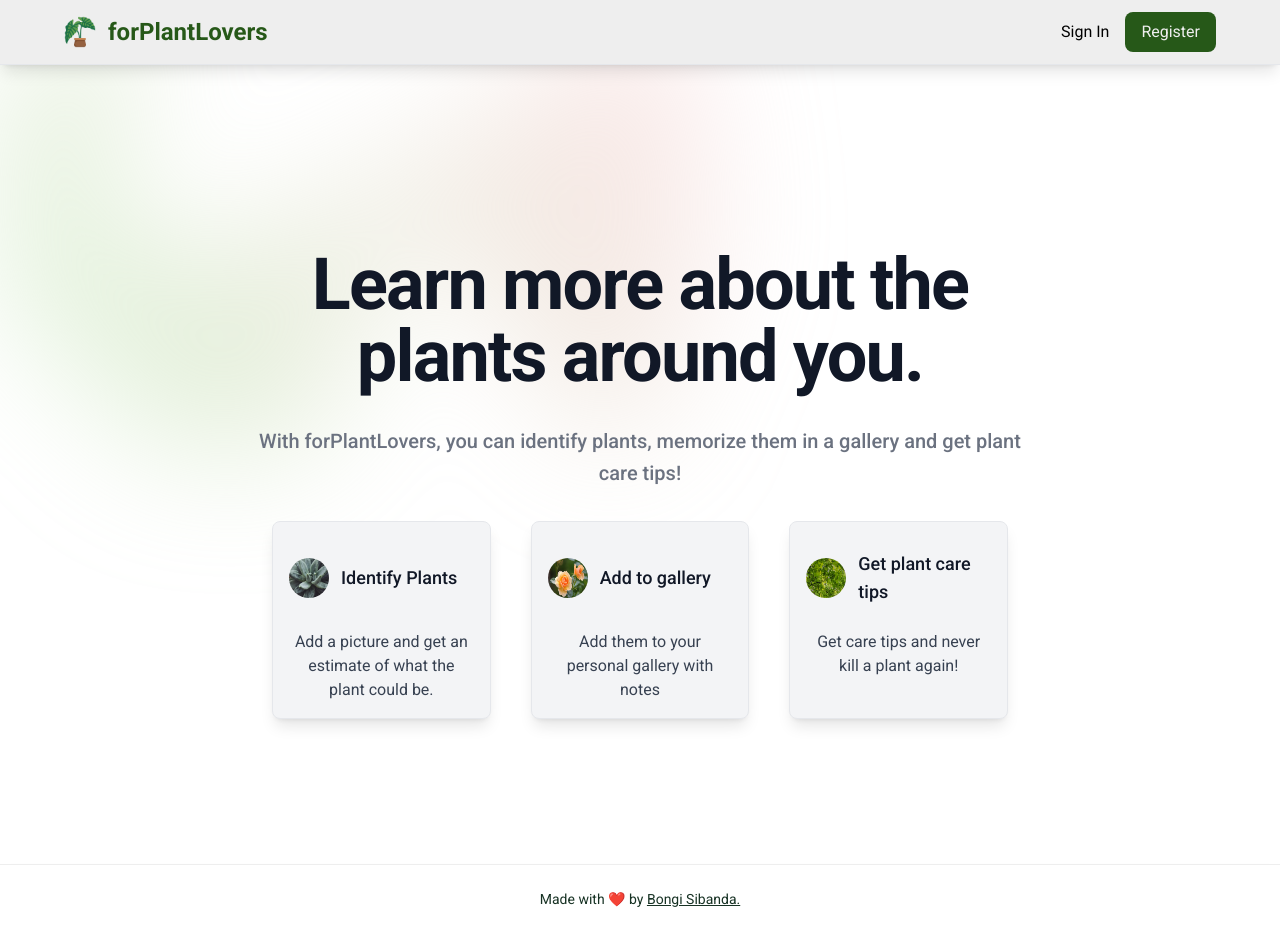
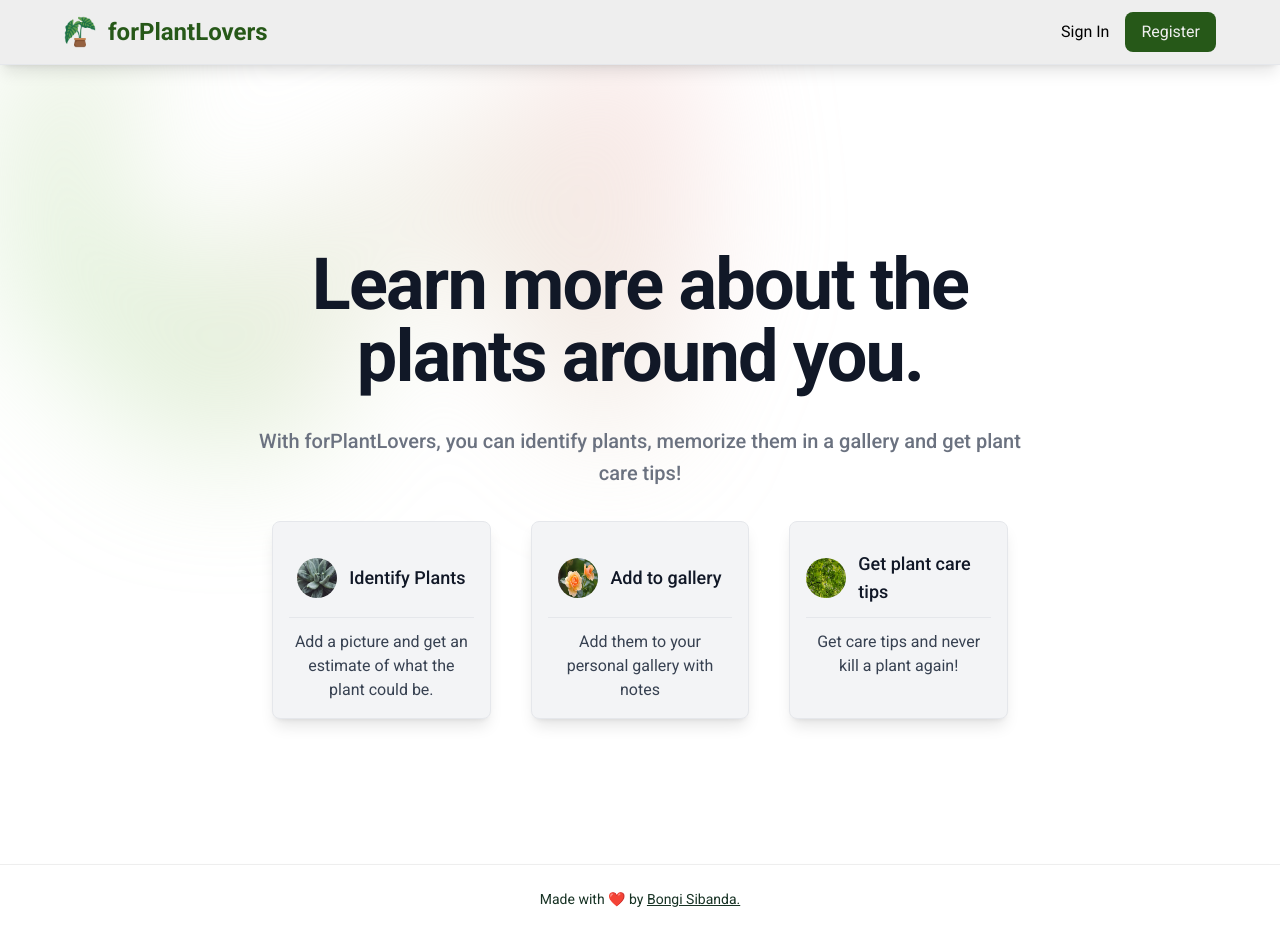
Before and after one commit to trialnerr/forPlantLovers, a React (Vite) app: page / in a window 1280 px wide. Built offline with nearby package versions, Linux system fonts and the light colour scheme; no server answers.

Commit message:
Add styles to Feature props.

```diff
--- a/src/components/Feature.tsx
+++ b/src/components/Feature.tsx
@@ -3,9 +3,9 @@ import { FeatureProps } from "../types";
 
 const Feature = ({ heading, text, icon}: FeatureProps) => {
   return (
-    <div className="p-4 max-w-sm">
+    <section className="p-4 max-w-sm">
       <div className="flex rounded-lg h-full p-4 flex-col bg-gray-100 shadow-lg border ">
-      <div className="flex items-center mb-3 h-20">
+      <div className="flex items-center justify-center mb-3 h-20 border-b">
         <div className="w-10 h-10 mr-3 inline-flex items-center justify-center rounded-full text-green flex-shrink-0">
         <img src={icon} alt="" className="rounded-full w-full h-full" />
         </div>
@@ -17,7 +17,7 @@ const Feature = ({ heading, text, icon}: FeatureProps) => {
         <p className="text-base text-gray-700">{text}</p>
       </div>
       </div>
-    </div>
+    </section>
   );
 };
 
```
